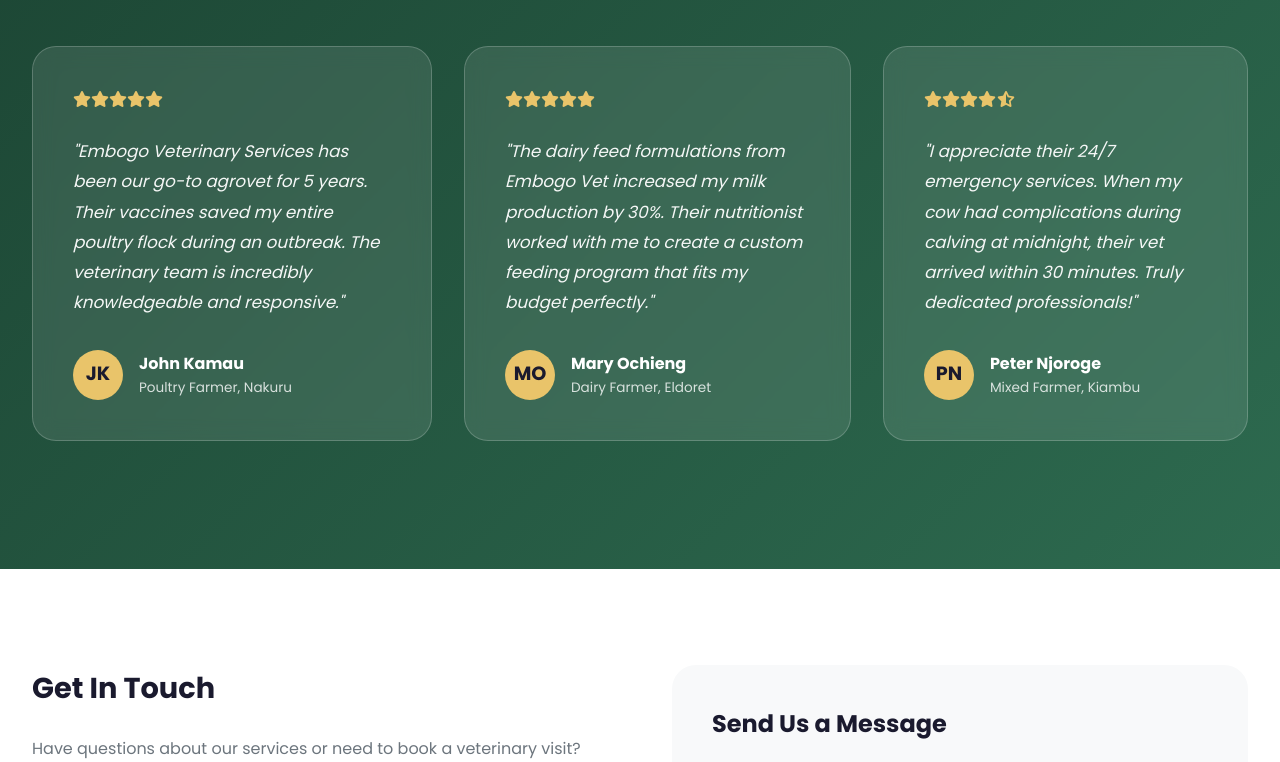
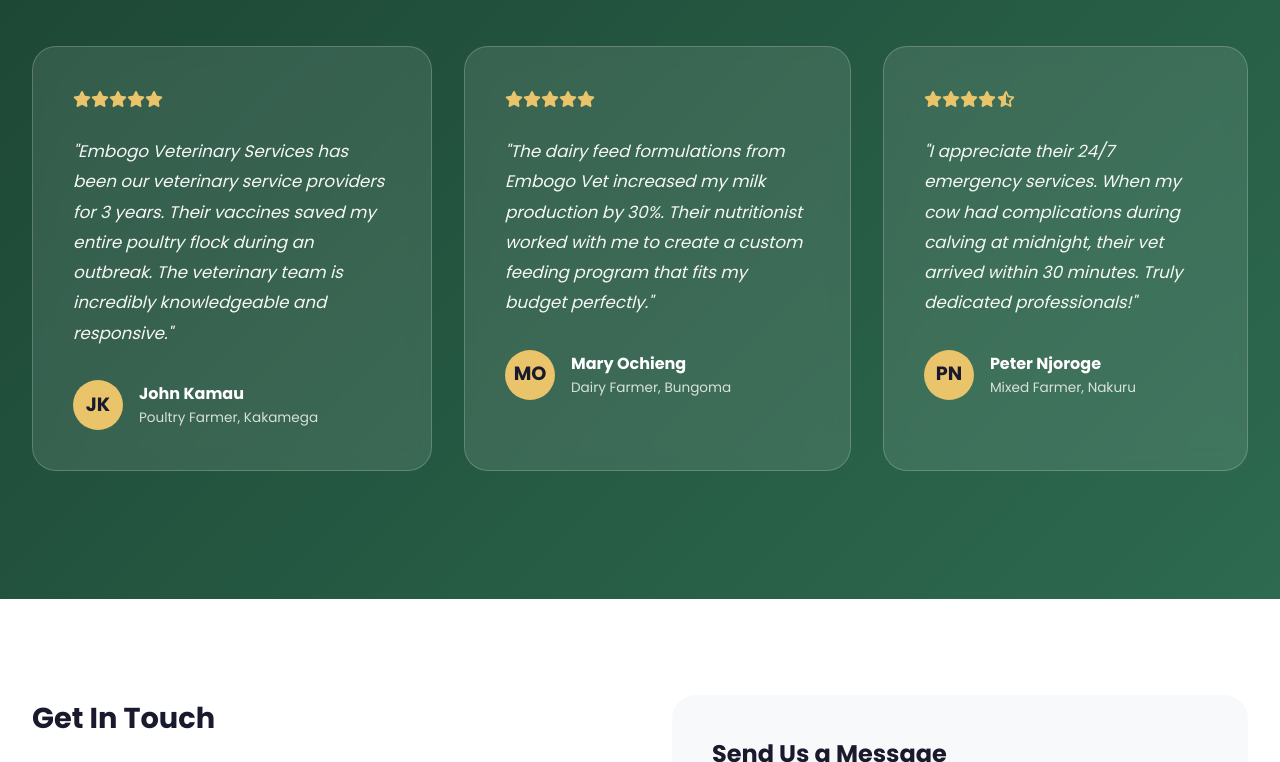
Before and after one commit to braysonimbambi455/Embogo_veterinary, a plain HTML site: page index.html in a window 1280 px wide. Shown: the part 5200-5962 px from the top of the page. Drawn offline with Linux system fonts and the light colour scheme.

Commit message:
updated testimonials

```diff
--- a/index.html
+++ b/index.html
@@ -584,10 +584,10 @@
             <div class="testimonials-slider">
                 <div class="testimonial-card">
                     <div class="testimonial-stars"><i class="fas fa-star"></i><i class="fas fa-star"></i><i class="fas fa-star"></i><i class="fas fa-star"></i><i class="fas fa-star"></i></div>
-                    <p class="testimonial-text">"Embogo Veterinary Services has been our go-to agrovet for 5 years. Their vaccines saved my entire poultry flock during an outbreak. The veterinary team is incredibly knowledgeable and responsive."</p>
+                    <p class="testimonial-text">"Embogo Veterinary Services has been our veterinary service providers for 3 years. Their vaccines saved my entire poultry flock during an outbreak. The veterinary team is incredibly knowledgeable and responsive."</p>
                     <div class="testimonial-author">
                         <div class="author-avatar">JK</div>
-                        <div class="author-info"><h4>John Kamau</h4><p>Poultry Farmer, Nakuru</p></div>
+                        <div class="author-info"><h4>John Kamau</h4><p>Poultry Farmer, Kakamega</p></div>
                     </div>
                 </div>
                 <div class="testimonial-card">
@@ -595,7 +595,7 @@
                     <p class="testimonial-text">"The dairy feed formulations from Embogo Vet increased my milk production by 30%. Their nutritionist worked with me to create a custom feeding program that fits my budget perfectly."</p>
                     <div class="testimonial-author">
                         <div class="author-avatar">MO</div>
-                        <div class="author-info"><h4>Mary Ochieng</h4><p>Dairy Farmer, Eldoret</p></div>
+                        <div class="author-info"><h4>Mary Ochieng</h4><p>Dairy Farmer, Bungoma</p></div>
                     </div>
                 </div>
                 <div class="testimonial-card">
@@ -603,7 +603,7 @@
                     <p class="testimonial-text">"I appreciate their 24/7 emergency services. When my cow had complications during calving at midnight, their vet arrived within 30 minutes. Truly dedicated professionals!"</p>
                     <div class="testimonial-author">
                         <div class="author-avatar">PN</div>
-                        <div class="author-info"><h4>Peter Njoroge</h4><p>Mixed Farmer, Kiambu</p></div>
+                        <div class="author-info"><h4>Peter Njoroge</h4><p>Mixed Farmer, Nakuru</p></div>
                     </div>
                 </div>
             </div>
@@ -710,7 +710,7 @@
         </div>
         <div class="footer-bottom">
             <p>&copy; 2026 Embogo Veterinary Services. All rights reserved.</p>
-            <p>Designed by foxwide solutions for farmers</p>
+            <p>Designed by foxwide company limited for farmers</p>
         </div>
     </footer>
 
```
